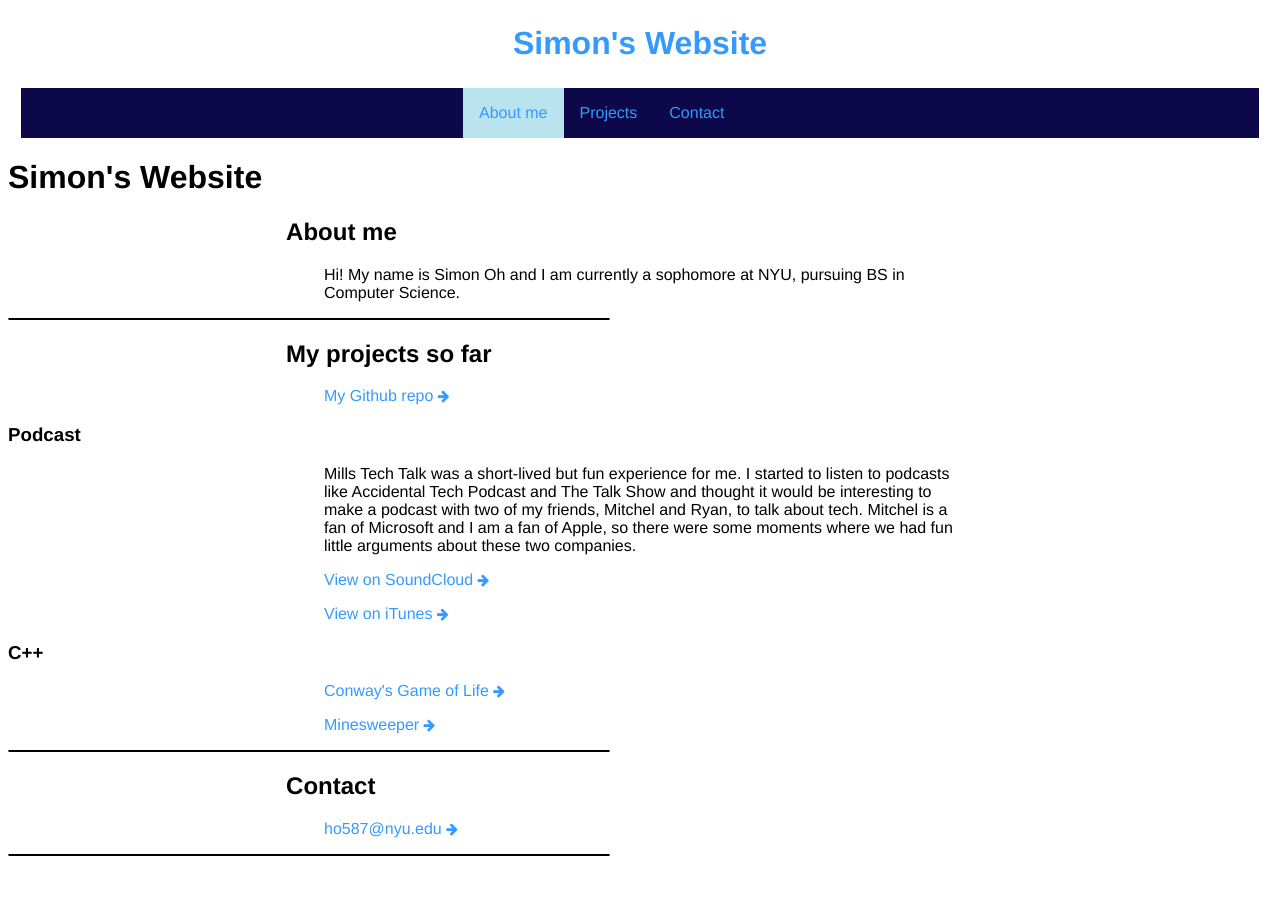
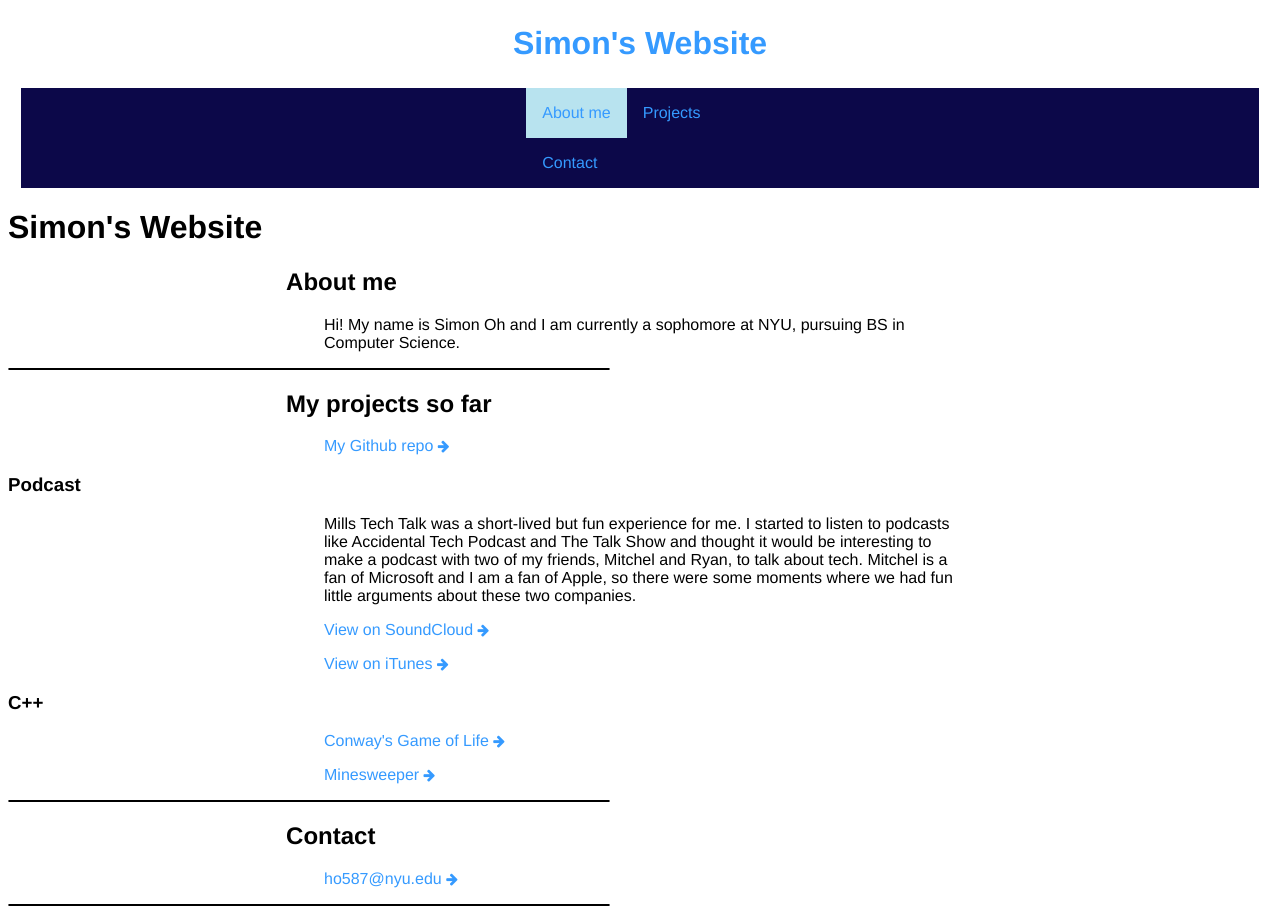
Before and after one commit to simon0h/simon0h.github.io, a Jekyll site: the page built from index.html, in a window 1280 px wide. Built offline with Jekyll 4.4.1, drawn with Linux system fonts in a browser that asks for light colours.

Commit message:
Update style.css

```diff
--- a/css/style.css
+++ b/css/style.css
@@ -48,8 +48,8 @@ hr {
 ul {
   	list-style-type: none;
   	margin: 1%;
-  	padding-right: 35%;
-    	padding-left: 35%;
+  	padding-right: 40%;
+    	padding-left: 40%;
   	overflow: hidden;
   	background-color: #0c0849;
 }
```
